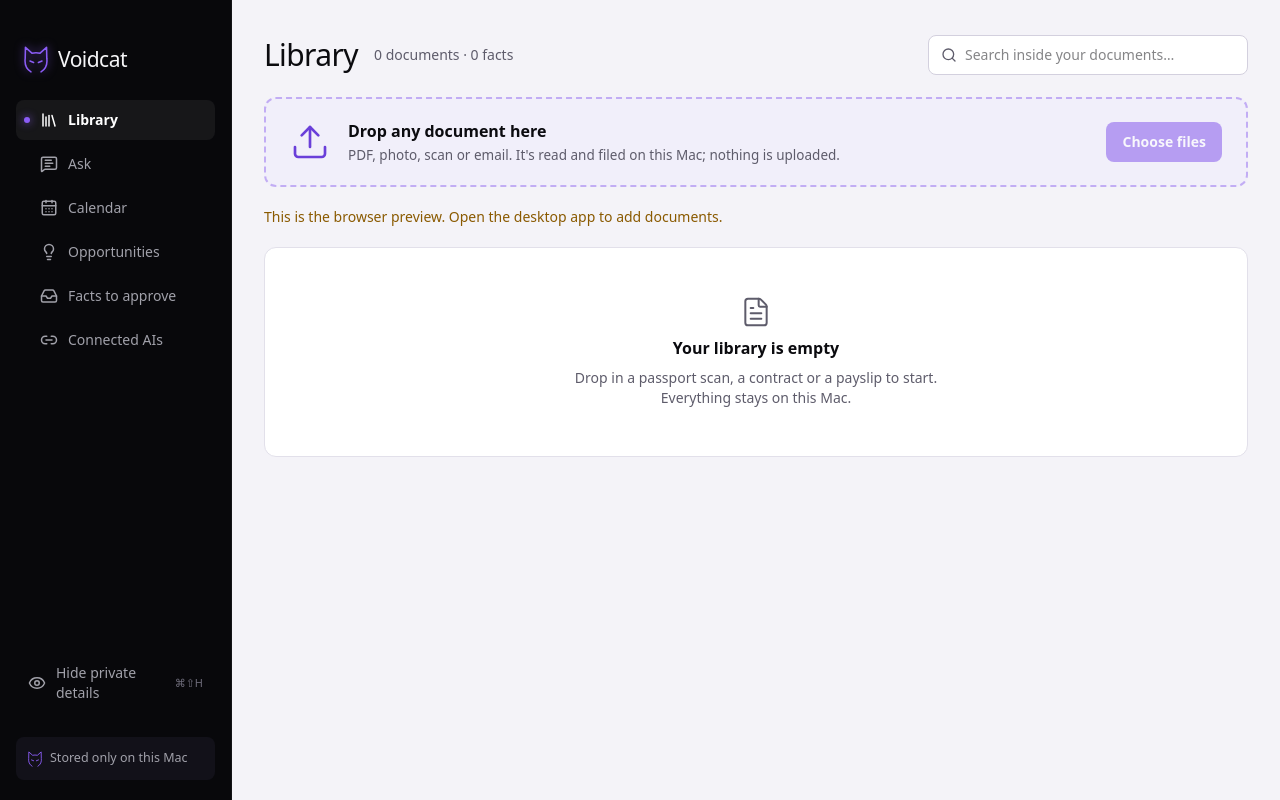
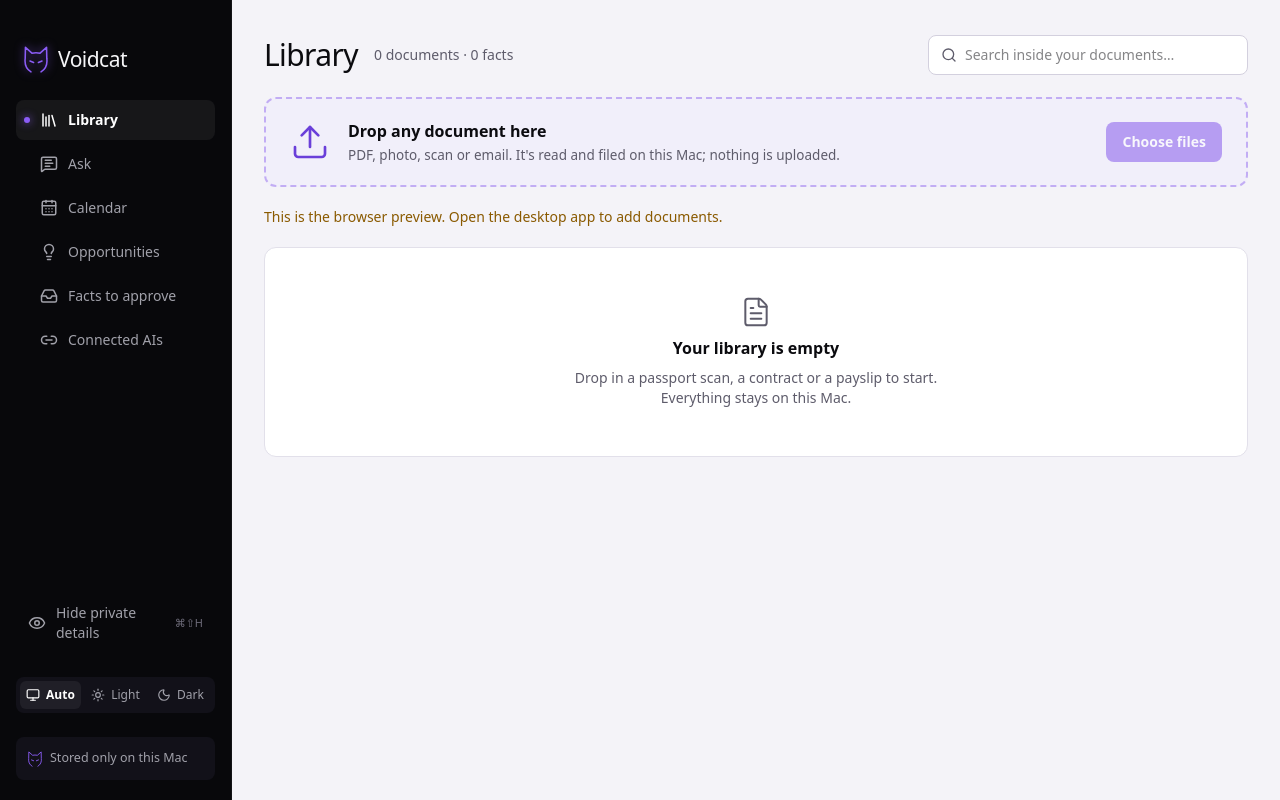
Before and after one commit to HusDev/voidcat, a React (Vite) app: page / in a window 1280 px wide. Built offline with nearby package versions, Linux system fonts and the light colour scheme.

Commit message:
Theme switch in the sidebar: Auto (follow the Mac), Light or Dark, remembered on this Mac
Co-Authored-By: Claude Opus 5.5 (1M context) <noreply@anthropic.com>

```diff
--- a/src/components/Sidebar.tsx
+++ b/src/components/Sidebar.tsx
@@ -1,7 +1,8 @@
-import { CalendarDays, Eye, EyeOff, Folder as FolderIcon, Inbox, Library, Lightbulb, Link2, MessageSquareText } from "lucide-react";
+import { CalendarDays, Eye, EyeOff, Folder as FolderIcon, Inbox, Library, Lightbulb, Link2, MessageSquareText, Monitor, Moon, Sun } from "lucide-react";
 import { useEffect, useState } from "react";
 import { Link, NavLink, useLocation, useSearchParams } from "react-router";
 import { type Folder, LIBRARY_CHANGED, listFolders } from "../lib/library";
+import { type Theme, useTheme } from "../lib/theme";
 import { Private, useVeil } from "../lib/veil";
 import { Logo } from "./Logo";
 
@@ -52,6 +53,35 @@ function Folders() {
               </Link>
             ))}
         </div>
+      ))}
+    </div>
+  );
+}
+
+const THEMES: { id: Theme; label: string; Icon: typeof Sun }[] = [
+  { id: "system", label: "Same as Mac", Icon: Monitor },
+  { id: "light", label: "Light", Icon: Sun },
+  { id: "dark", label: "Dark", Icon: Moon },
+];
+
+/** System / Light / Dark, as one small segmented control. */
+function ThemeSwitch() {
+  const [theme, setTheme] = useTheme();
+  return (
+    <div role="radiogroup" aria-label="Theme" className="flex gap-1 rounded-lg bg-rail-3 p-1">
+      {THEMES.map(({ id, label, Icon }) => (
+        <button
+          key={id}
+          type="button"
+          role="radio"
+          aria-checked={theme === id}
+          title={label}
+          onClick={() => setTheme(id)}
+          className={`flex h-7 flex-1 items-center justify-center gap-1.5 rounded-md text-[12px] ${theme === id ? "bg-rail-2 font-semibold text-white" : "text-rail-mute hover:text-white"}`}
+        >
+          <Icon aria-hidden className="size-3.5" />
+          {id === "system" ? "Auto" : label}
+        </button>
       ))}
     </div>
   );
@@ -118,6 +148,8 @@ export function Sidebar({ pending, toFile, soon }: { pending: number; toFile: nu
         <kbd className={`font-sans text-[11px] ${veil.on ? "text-[#0b0b0f]/70" : "text-rail-faint"}`}>⌘⇧H</kbd>
       </button>
 
+      <ThemeSwitch />
+
       <div className="flex items-center gap-2 rounded-lg bg-rail-3 p-3 text-[12.5px] text-rail-mute">
         <Logo size={14} glow={false} />
         Stored only on this Mac
--- a/src/index.css
+++ b/src/index.css
@@ -46,8 +46,9 @@
   --color-void: #8b5cf6;
 }
 
+/* Dark: when the Mac is dark (unless the app is set to Light), or when the app is set to Dark. */
 @media (prefers-color-scheme: dark) {
-  :root {
+  :root:not([data-theme="light"]) {
     color-scheme: dark;
     --color-ink: #f5f5f7;
     --color-ink-2: #a1a1aa;
@@ -72,6 +73,36 @@
     --color-code-ink: #e4e2ee;
     --color-page-ink: #cfcdd8;
   }
+}
+
+:root[data-theme="dark"] {
+  color-scheme: dark;
+  --color-ink: #f5f5f7;
+  --color-ink-2: #a1a1aa;
+  --color-ground: #0b0b0f;
+  --color-card: #131219;
+  --color-line: #26252f;
+  --color-line-strong: #34323f;
+  --color-accent: #8b5cf6;
+  --color-accent-strong: #a685fa;
+  --color-accent-soft: rgb(139 92 246 / 0.16);
+  --color-link: #b49bfb;
+  --color-private-soft: rgb(242 184 75 / 0.13);
+  --color-private-ink: #f2c46b;
+  --color-private-line: #c9962f;
+  --color-private-mark: rgb(242 184 75 / 0.35);
+  --color-chip: rgb(242 184 75 / 0.16);
+  --color-ok: #4cc38a;
+  --color-ok-soft: rgb(76 195 138 / 0.14);
+  --color-danger: #f0645a;
+  --color-danger-soft: rgb(240 100 90 / 0.15);
+  --color-code: #08080b;
+  --color-code-ink: #e4e2ee;
+  --color-page-ink: #cfcdd8;
+}
+
+:root[data-theme="light"] {
+  color-scheme: light;
 }
 
 html,
--- /dev/null
+++ b/src/lib/theme.ts
@@ -0,0 +1,33 @@
+import { useEffect, useState } from "react";
+
+/** The app's theme: follow the Mac (system), or always light or dark. Remembered on this Mac. */
+export type Theme = "system" | "light" | "dark";
+const KEY = "voidcat.theme";
+
+export function savedTheme(): Theme {
+  try {
+    const t = localStorage.getItem(KEY);
+    return t === "light" || t === "dark" ? t : "system";
+  } catch {
+    return "system";
+  }
+}
+
+/** Sets `data-theme` on the page; index.css switches every colour token from it. */
+export function applyTheme(theme: Theme) {
+  if (theme === "system") document.documentElement.removeAttribute("data-theme");
+  else document.documentElement.dataset.theme = theme;
+}
+
+export function useTheme() {
+  const [theme, setTheme] = useState<Theme>(savedTheme);
+  useEffect(() => {
+    applyTheme(theme);
+    try {
+      localStorage.setItem(KEY, theme);
+    } catch {
+      /* the choice just isn't remembered */
+    }
+  }, [theme]);
+  return [theme, setTheme] as const;
+}
--- a/src/main.tsx
+++ b/src/main.tsx
@@ -2,8 +2,12 @@ import React from "react";
 import ReactDOM from "react-dom/client";
 import { HashRouter } from "react-router";
 import App from "./App";
+import { applyTheme, savedTheme } from "./lib/theme";
 import { VeilProvider } from "./lib/veil";
 import "./index.css";
+
+// Before the first paint, so a chosen theme never flashes the other one.
+applyTheme(savedTheme());
 
 ReactDOM.createRoot(document.getElementById("root") as HTMLElement).render(
   <React.StrictMode>
```
Also changed, not shown: 2 other files (tests, documents, lock files or other folders).
